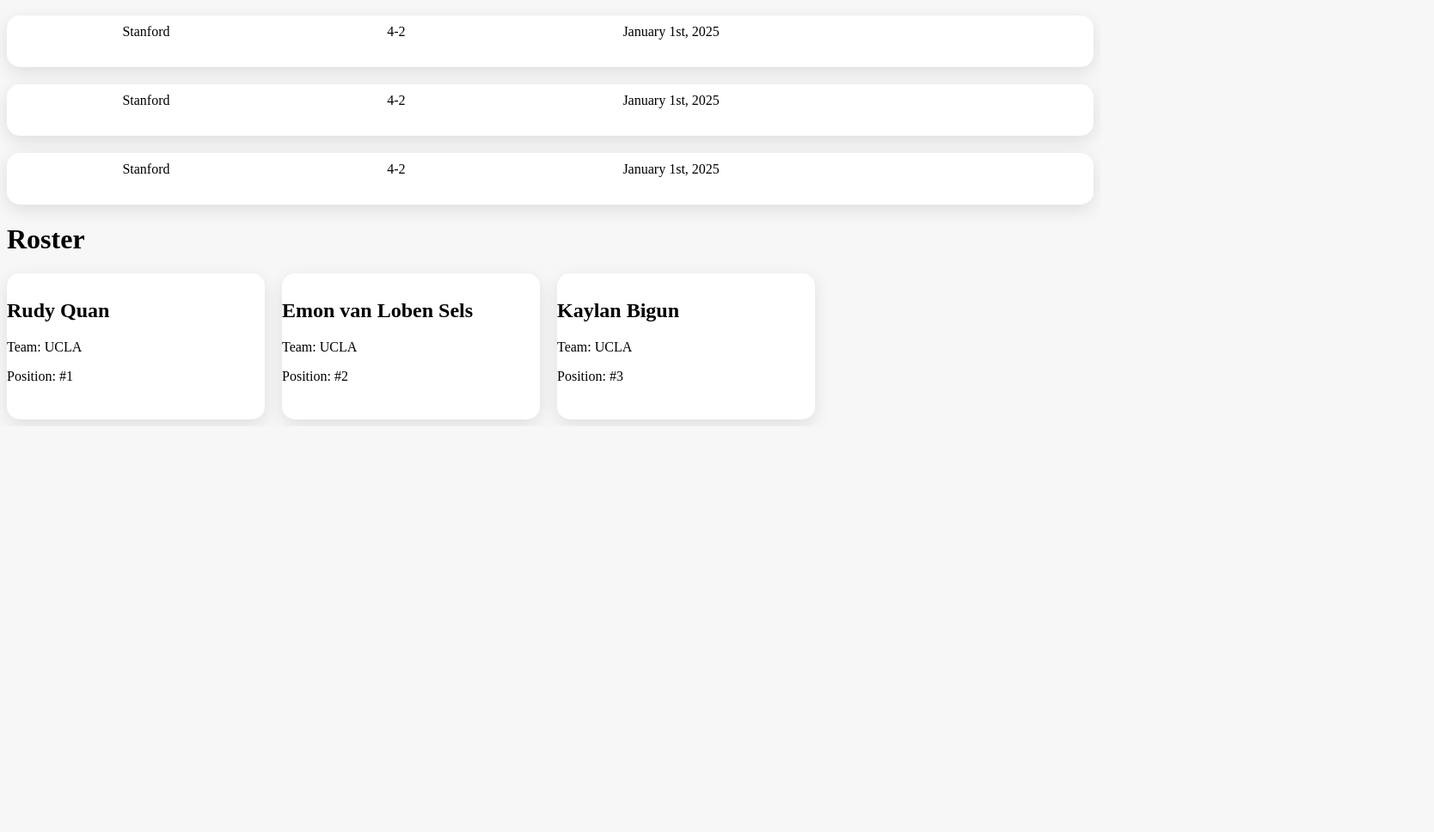
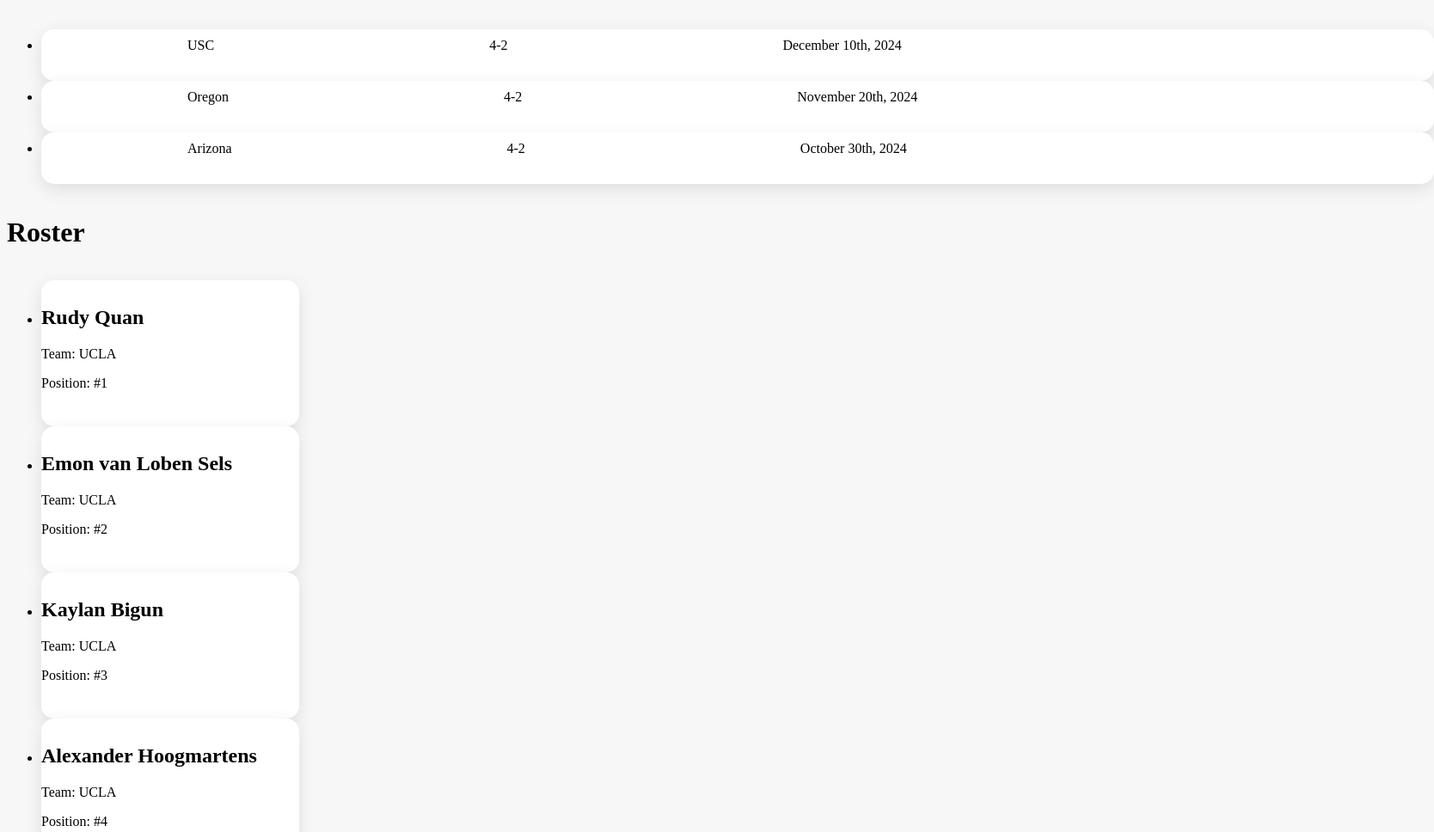
Before and after one commit to cjgimena/tennis-website, a plain HTML site: page index.html in a window 1280 px wide. Shown: the part 800-1768 px from the top of the page at 86% size, 1668 px wide, since content can reach past the window. Before the commit the page ends 1296 px from the top, so only its background shows below. Drawn offline with nearby package versions, Linux system fonts and the light colour scheme.

Commit message:
Imported and Mounted Vue app + Added sample data + Added main.js

```diff
--- a/index.html
+++ b/index.html
@@ -2,60 +2,66 @@
 <html>
 <head>
     <meta charset="UTF-8" />
-    <title>Team Home Page</title>
+    <title>Home Page</title>
+
+    <!-- Import Styles -->
     <link rel="stylesheet" href="style.css">
+
+    <!-- Import Vue.js -->
+    <script src="https://unpkg.com/vue@3/dist/vue.global.js"></script>
+
 </head>
 <body>
-
+    <div id="app">
         <h1>Welcome Coach Derek</h1>
 
         <h1>Upcoming Match</h1>
         <div class = tile-container>
             <div class = tile-upcoming-match>
-            <!-- Insert text (use Javascript) -->
+                {{upcomingMatch}}
             </div>
         </div>
 
-
+        <!-- Past Matches Heading -->
         <h1>Past Matches</h1>
 
         <div class = tile-container>
+            <ul>
+                <li v-for="match in pastMatches">
                     <div class = tile-past-match>
-            <span>Stanford</span>
-            <span>4-2</span>
-            <span>January 1st, 2025</span>
+                        <span>{{ match.opponent }}</span>
+                        <span>{{ match.score }}</span>
+                        <span>{{ match.date }}</span>
                     </div>
-        <div class = tile-past-match>
-            <span>Stanford</span>
-            <span>4-2</span>
-            <span>January 1st, 2025</span>
+
+                </li>
+            </ul>
         </div>
-        <div class = tile-past-match>
-            <span>Stanford</span>
-            <span>4-2</span>
-            <span>January 1st, 2025</span>
+
+        <!-- Roster Heading -->
+        <h1>Roster</h1>
+
+        <div class = tile-container>
+            <ul>
+                <li v-for="player in roster">
+                    <div class = tile-roster>
+                        <h2>{{ player.name }}</h2>
+                        <p>Team: {{ school }}</p>
+                        <p>Position: #{{ player.position }}</p>
+                    </div>
+                </li>
+            </div>
+            </ul>
         </div>
     </div>
 
-    <h1>Roster</h1>
+    <!-- Import App -->
+    <script src="./main.js"></script>
 
-    <div class = tile-container>
-        <div class = tile-roster>
-            <h2>Rudy Quan</h2>
-            <p>Team: UCLA</p>
-            <p>Position: #1</p>
-        </div>
-        <div class = tile-roster>
-            <h2>Emon van Loben Sels</h2>
-            <p>Team: UCLA</p>
-            <p>Position: #2</p>
-        </div>
-        <div class = tile-roster>
-            <h2>Kaylan Bigun</h2>
-            <p>Team: UCLA</p>
-            <p>Position: #3</p>
-        </div>
-    </div>
+    <!-- Mount App -->
+     <script>
+        const mountedapp = app.mount('#app');
+     </script>
 
 </body>
 </html>
--- /dev/null
+++ b/main.js
@@ -0,0 +1,20 @@
+const app = Vue.createApp({
+    data() {
+        return {
+            school: "UCLA",
+            location: "Los Angeles, CA",
+            upcomingMatch: "UCLA vs Stanford on January 15th, 2025",
+            roster: [
+                { name: "Rudy Quan", position: "1" },
+                { name: "Emon van Loben Sels", position: "2" },
+                { name: "Kaylan Bigun", position: "3" },
+                { name: "Alexander Hoogmartens", position: "4" }
+            ],
+            pastMatches: [
+                { opponent: "USC", score: "4-2", date: "December 10th, 2024", result: "Win" },
+                { opponent: "Oregon",  score: "4-2", date: "November 20th, 2024", result: "Loss" },
+                { opponent: "Arizona",  score: "4-2", date: "October 30th, 2024", result: "Win" }
+            ]
+        }
+    }
+})
```
Lines whose indentation alone changed are shown as unchanged.
